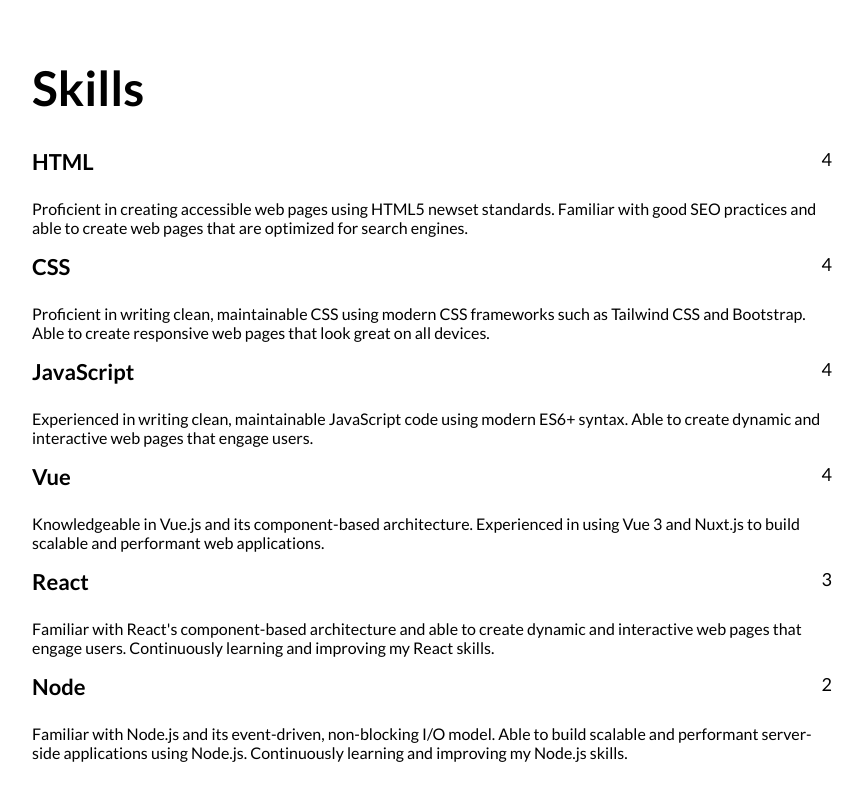
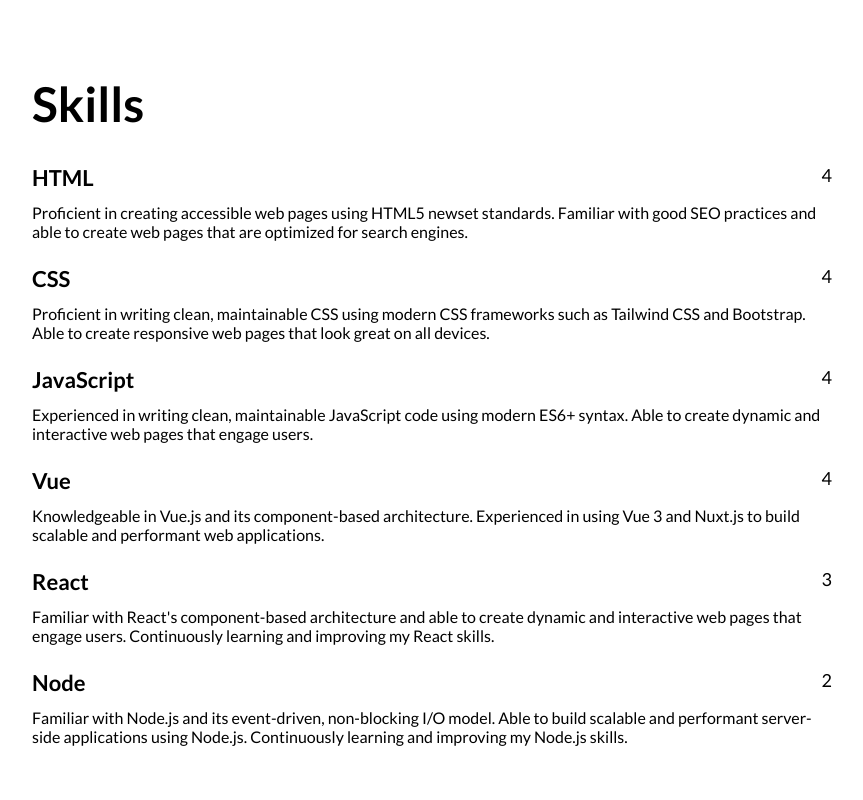
Before and after one commit to galkowskip/cv-project, a Vue app: page / in a window 1280 px wide. Shown: the part 1190-1990 px from the top of the page, without its empty margins (208-1071 px from the left). Built offline with nearby package versions, Linux system fonts and the light colour scheme; no server answers.

Commit message:
skills styles fix

```diff
--- a/src/components/SliderContentSkills.vue
+++ b/src/components/SliderContentSkills.vue
@@ -68,11 +68,11 @@ const skills = [
     .skills {
       display: flex;
       flex-direction: column;
-      gap: 16px;
+      gap: 24px;
       .skill {
         display: flex;
         flex-direction: column;
-        gap: 24px;
+        gap: 12px;
 
         .skill__content {
           display: flex;
```
